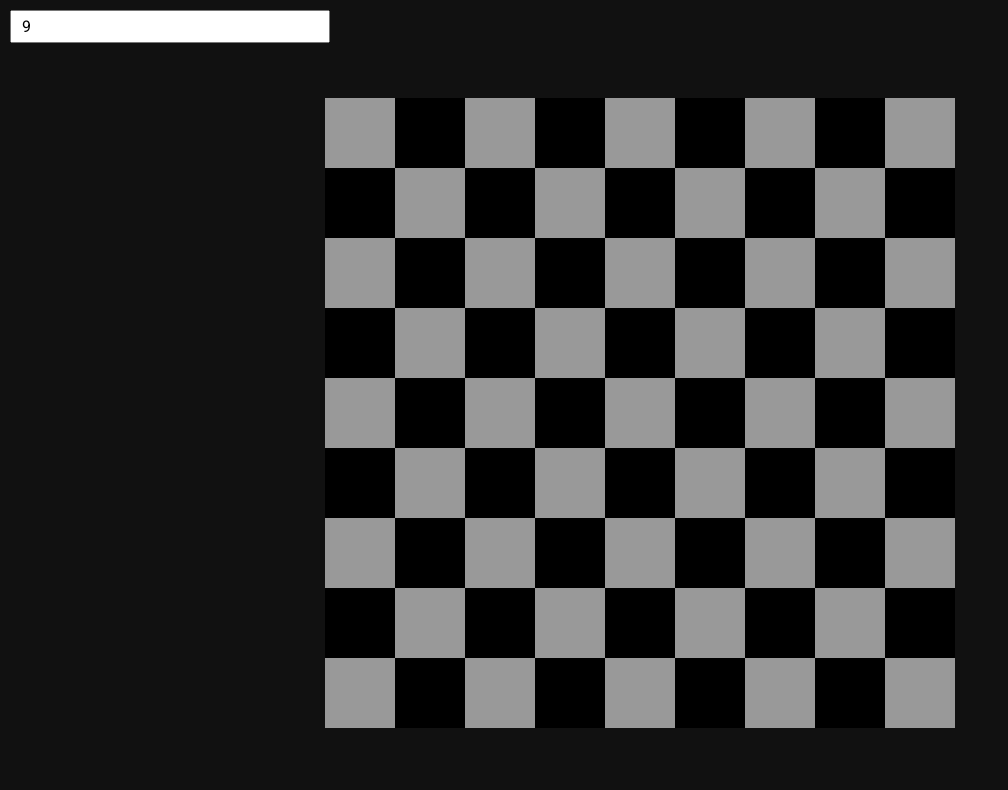
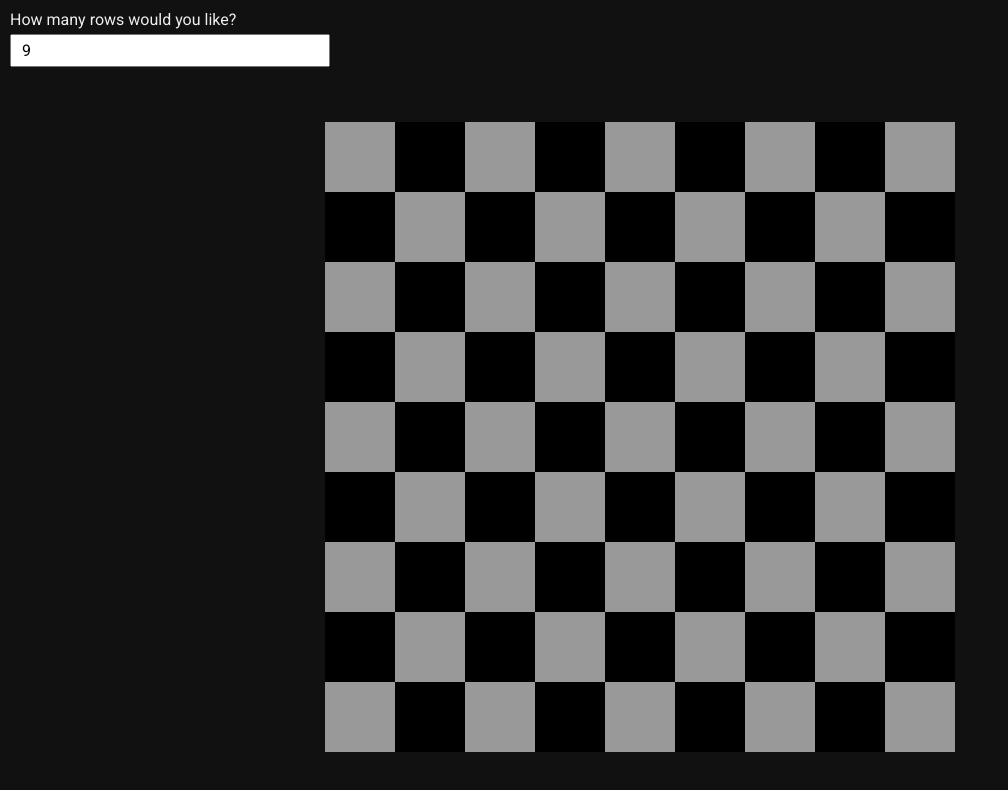
Before and after one commit to PCDSandwichMan/chessboard, a React (Create React App) app in the folder client/: page / in a window 1280 px wide. Shown: the top 790 px of the page, without its empty margins (0-1008 px from the left). Built offline with nearby package versions, Linux system fonts and the light colour scheme.

Commit message:
text added

```diff
--- a/client/src/pages/dashboard/Dashboard.jsx
+++ b/client/src/pages/dashboard/Dashboard.jsx
@@ -9,6 +9,8 @@ function Dashboard() {
 
   return (
     <div className="dashboardView">
+      <div className="dashboardView__input--wrapper">
+        <h4>How many rows would you like?</h4>
         <input
           className="dashboardView__input"
           type="number"
@@ -16,6 +18,7 @@ function Dashboard() {
           placeholder="How many squares would you like?"
           onChange={(e) => setTiles(e.target.value)}
         />
+      </div>
       <div>
         <Board tilesCol={tiles} />
       </div>
--- a/client/src/pages/dashboard/dashboard.scss
+++ b/client/src/pages/dashboard/dashboard.scss
@@ -6,8 +6,15 @@
   background: #111;
 }
 
+.dashboardView__input--wrapper {
+  padding: 10px;
+  h4 {
+    margin: 0 0 5px;
+    color: #eee;
+  }
+}
+
 .dashboardView__input {
-  margin: 10px;
   width: 25vw;
   font-size: 1rem;
   padding: 5px 10px;
```
Lines whose indentation alone changed are shown as unchanged.
